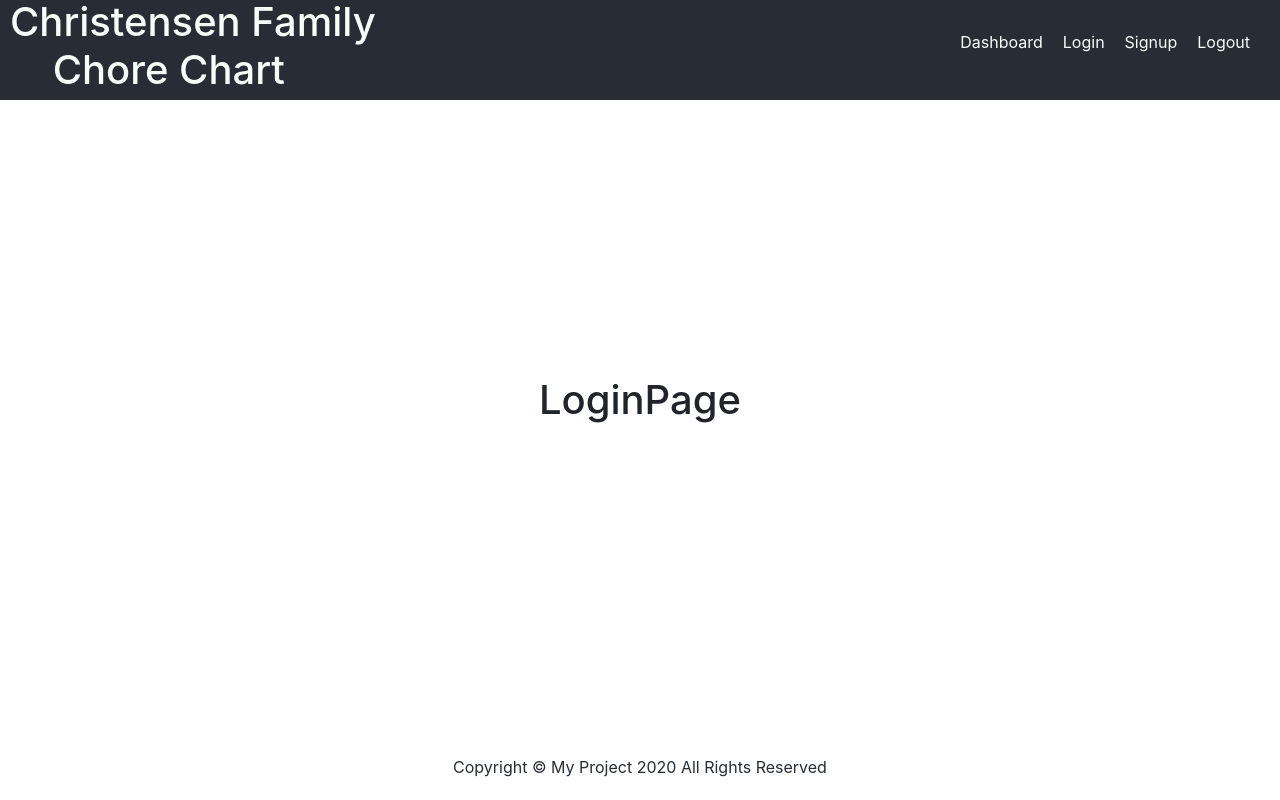
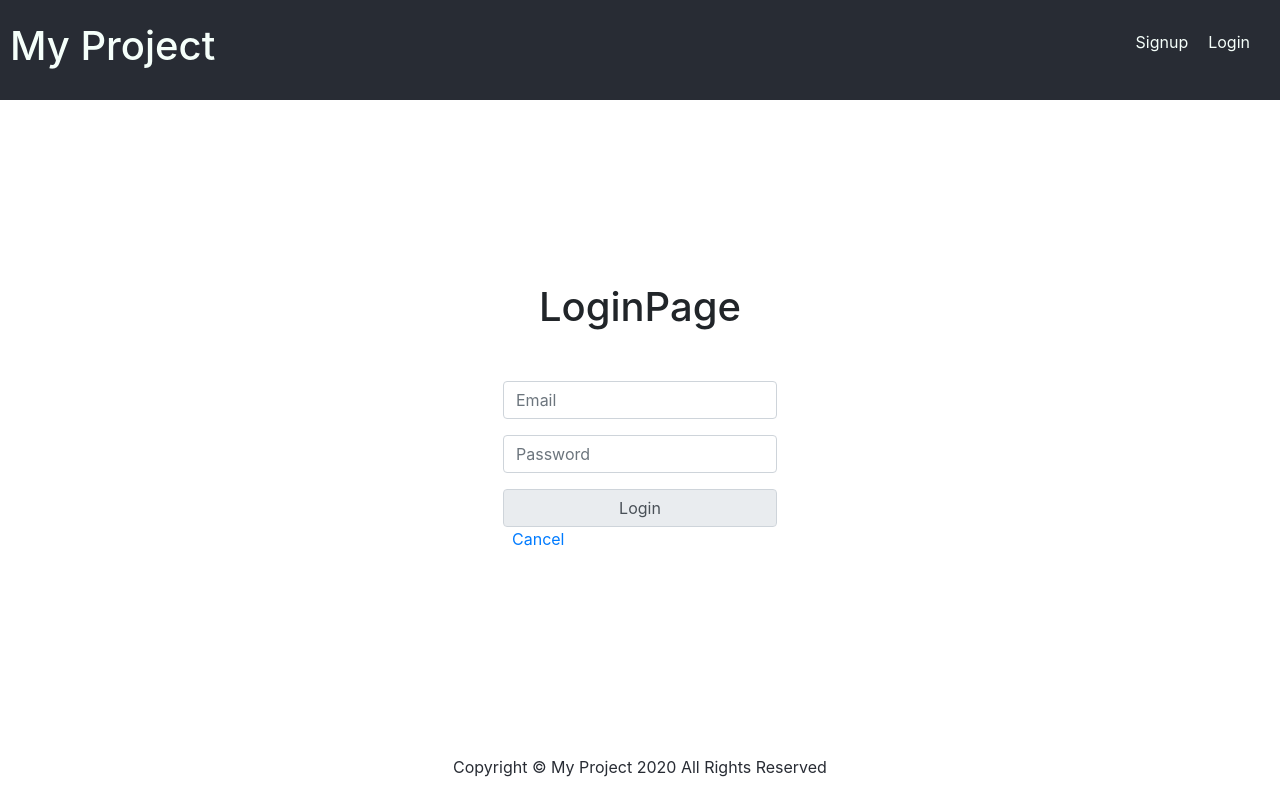
Before and after one commit to tyree83/project-3-frontend, a React (Create React App) app: page /login in a window 1280 px wide. Built offline with nearby package versions, Linux system fonts and the light colour scheme.

Commit message:
finishes login and logout functions

```diff
--- a/src/App.js
+++ b/src/App.js
@@ -10,7 +10,8 @@ import SignupPage from './pages/SignupPage';
 
 import { Switch, Route, withRouter } from 'react-router-dom';
 
-import { getUser } from './services/userService';
+import { getUser, logout } from './services/userService';
+
 
 import './App.css';
 
@@ -27,9 +28,15 @@ function App(props) {
     props.history.push('/dashboard');
   }
 
+  function handleLogout (){
+    logout();
+    setUserState({ user: null });
+    props.history.push('/');
+  }
+
   return (
     <div className="App">
-      <Header />
+      <Header user={ userState.user } handleLogout={ handleLogout } />
         <Switch>
           <Route exact path="/" render={ props =>
             <HomePage />
--- a/src/components/Header/Header.js
+++ b/src/components/Header/Header.js
@@ -1,18 +1,25 @@
 import { Link } from 'react-router-dom';
 import './Header.css';
-
 export default function Header(props) {
     return (
         <header className="Header">
             <Link to="/">
-                <h1>Christensen Family<br/>&nbsp;&nbsp;&nbsp;&nbsp;Chore Chart</h1>
+                <h1>My Project</h1>
             </Link>
             <nav>
                 <ul className="NavLinks">
-                    <li><Link to="/dashboard">Dashboard</Link></li>
-                    <li><Link to="/login">Login</Link></li>
-                    <li><Link to="/signup">Signup</Link></li>
-                    <li><Link to="/logout">Logout</Link></li>
+                    {
+                        props.user ?
+                        <>
+                            <li><Link to="" onClick={props.handleLogout}>Logout</Link></li>
+                            <li><Link to="/dashboard">Dashboard</Link></li>
+                        </>
+                        :
+                        <>
+                            <li><Link to="/signup">Signup</Link></li>
+                            <li><Link to="/login">Login</Link></li>
+                        </>
+                    }
                 </ul>
             </nav>
         </header>
--- a/src/pages/LoginPage.js
+++ b/src/pages/LoginPage.js
@@ -1,9 +1,59 @@
-import '../index.css'
+import { useState } from 'react';
+import { Link } from 'react-router-dom';
+import { login } from '../services/userService';
 
 export default function LoginPage(props) {
+    /* component state */
+        const [ formState, setFormState ] = useState({
+            email: "",
+            password: ""
+        });
+    /* handler functions */
+    function handleChange(event) {
+        setFormState(prevState => ({
+            ...prevState,
+            [event.target.name]: event.target.value
+        }));
+    };
+
+    async function handleSubmit(event) {
+        event.preventDefault();
+        if(!formValid()) return;
+        try {
+            await login(formState)
+            props.handleSignupOrLogin();
+        } catch (error){
+            alert(error.message);
+        }
+    }
+    /* helper functions */
+    function formValid() {
+        return !!(formState.email && formState.password);
+    }
     return (
-        <main className='Page'>
+        <main className="Page">
             <h1>LoginPage</h1>
+            <form onSubmit={handleSubmit}>
+                <div className="form-group">
+                    <div className="col-sm-12">
+                        <input name="email" placeholder="Email" className="form-control" type="email"
+                        value={formState.email} onChange={handleChange}/>
+                    </div>
+                </div>
+                <div className="form-group">
+                    <div className="col-sm-12">
+                        <input name="password" placeholder="Password" className="form-control" type="password"
+                        value={formState.password} onChange={handleChange}/>
+                    </div>
+                </div>
+                <div className="form-group">
+                    <div className="col-sm-12">
+                        <input disabled={!formValid()} value="Login" className="form-control" type="submit"/>
+                        &nbsp;&nbsp;
+                        <Link to="/">Cancel</Link>
+                    </div>
+                </div>
+            </form>
         </main>
-    )
-}
+    );
+};
--- a/src/services/userService.js
+++ b/src/services/userService.js
@@ -1,4 +1,4 @@
-import { setToken, getUserFromToken } from './tokenService';
+import { setToken, getUserFromToken, removeToken } from './tokenService';
 
 const BASE_URL = 'http://localhost:3001/api/users';
 
@@ -29,8 +29,10 @@ function login(credentials){
     }).then(({ token }) => setToken(token));
 };
 
+
+
 function logout(){
-
+    removeToken();
 };
 
 function getUser(){
```
Also changed, not shown: 1 other file (tests, documents, lock files or other folders).
